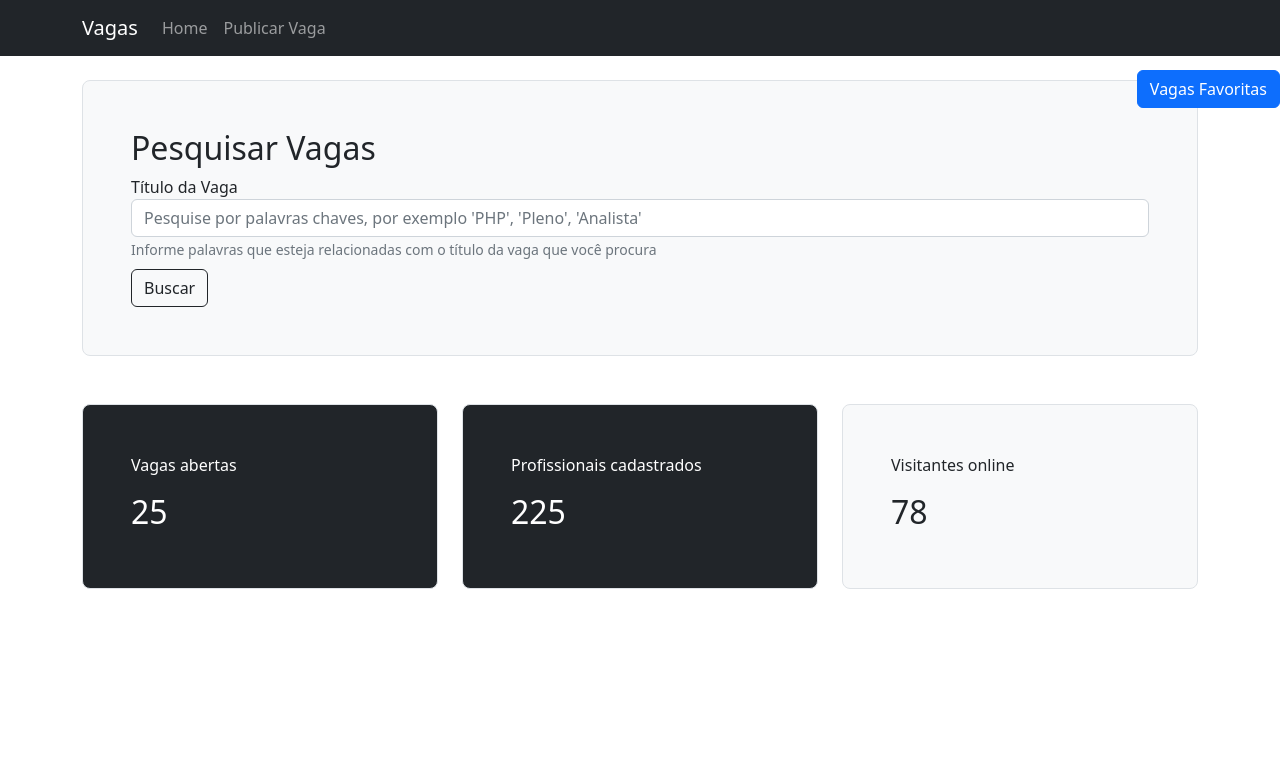
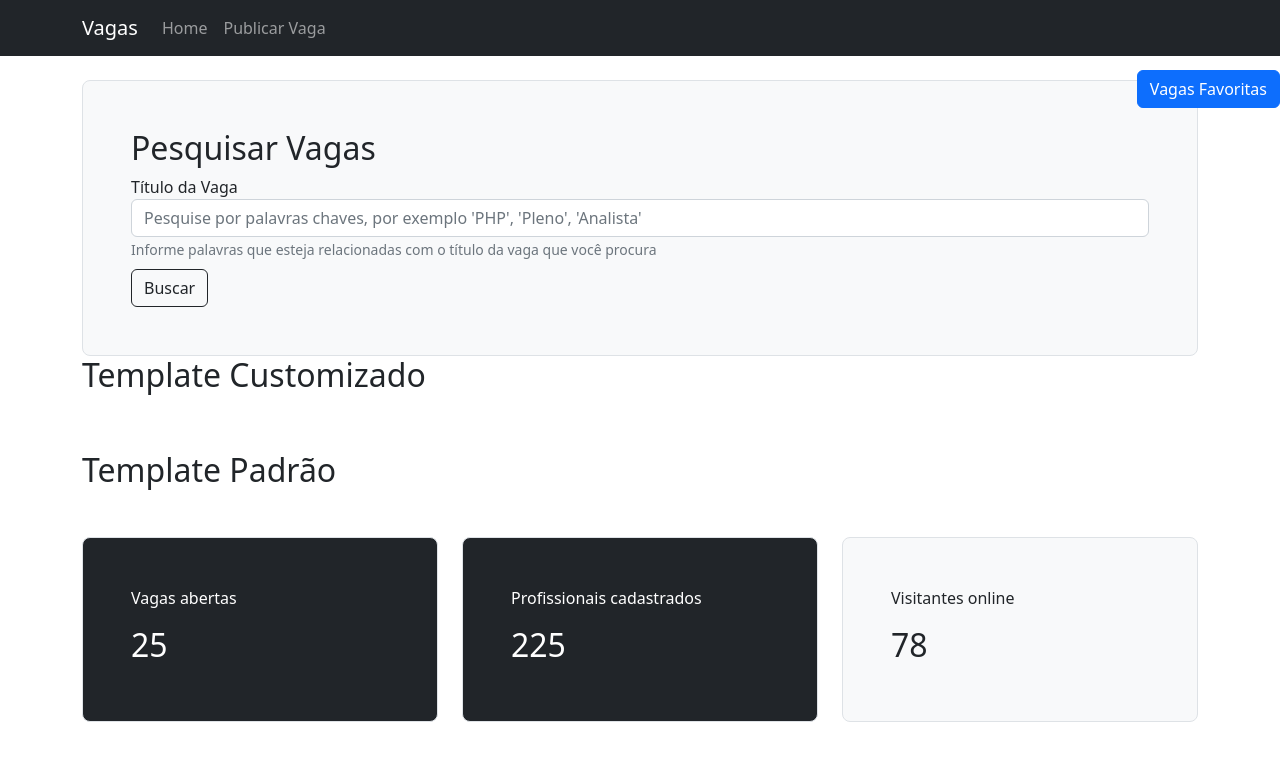
Before and after one commit to isabellacpmelo/VueJs-courses, a Vue app in the folder Desenvolvimento Web Avançado com Vue e Vuex/05 - Componentes do básico ao avançado/Parte 2/Projeto Vagas/projeto-vagas/: page / in a window 1280 px wide. Shown: the top 760 px of the page. Built offline with nearby package versions, Linux system fonts and the light colour scheme.

Commit message:
Scoped slots part 3 (default slot)

```diff
--- a/Desenvolvimento Web Avançado com Vue e Vuex/05 - Componentes do básico ao avançado/Parte 2/Projeto Vagas/projeto-vagas/src/components/comuns/ListaVagas.vue
+++ b/Desenvolvimento Web Avançado com Vue e Vuex/05 - Componentes do básico ao avançado/Parte 2/Projeto Vagas/projeto-vagas/src/components/comuns/ListaVagas.vue
@@ -1,13 +1,13 @@
 <!-- @format -->
 
 <template>
-  <div>
+  <slot :vagas="vagas">
     <div v-for="(vaga, index) in vagas" :key="index" class="row mt-5">
       <div class="col">
         <Vaga v-bind="vaga" />
       </div>
     </div>
-  </div>
+  </slot>
 </template>
 
 <script>
--- a/Desenvolvimento Web Avançado com Vue e Vuex/05 - Componentes do básico ao avançado/Parte 2/Projeto Vagas/projeto-vagas/src/components/views/Home.vue
+++ b/Desenvolvimento Web Avançado com Vue e Vuex/05 - Componentes do básico ao avançado/Parte 2/Projeto Vagas/projeto-vagas/src/components/views/Home.vue
@@ -8,6 +8,18 @@
       </div>
     </div>
 
+    <h2>Template Customizado</h2>
+    <lista-vagas v-slot:default="slotProps">
+      <div v-for="(vaga, index) in slotProps.vagas" :key="index">
+        <h4>{{ vaga.titulo }}</h4>
+        <p>{{ vaga.descricao }}</p>
+        <hr />
+      </div>
+    </lista-vagas>
+
+    <br /><br />
+
+    <h2>Template Padrão</h2>
     <lista-vagas />
 
     <div class="row mt-5">
```
